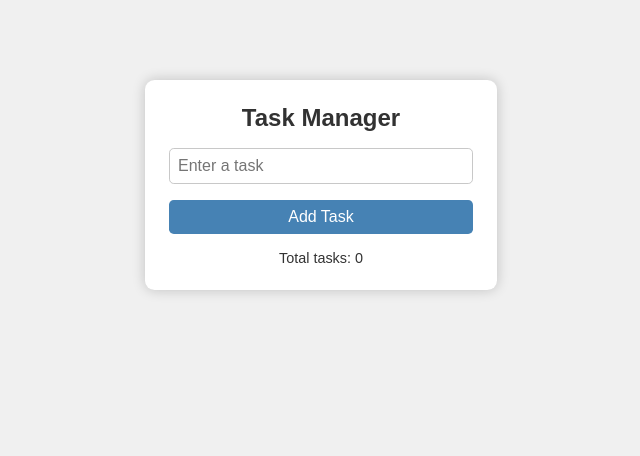
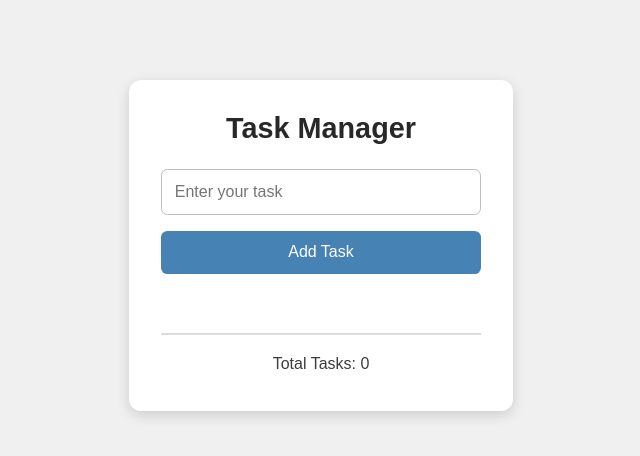
Before and after one commit to sinik0905-svg/Theprojectdump, a plain HTML site: page index.html in a window 1280 px wide. Shown: the whole page, without its empty margins (319-959 px from the left). Drawn offline with Linux system fonts and the light colour scheme.

Commit message:
Updated task manager using arrays and objects

```diff
--- a/index.html
+++ b/index.html
@@ -7,15 +7,33 @@
     <link rel="stylesheet" href="style.css">
 </head>
 <body>
+
     <div class="container">
+
         <h1>Task Manager</h1>
-        <input type="text" id="taskInput" placeholder="Enter a task">
-        <button onclick="checkTask()">Add Task</button>
+
+        <input
+            type="text"
+            id="taskInput"
+            placeholder="Enter your task"
+            autocomplete="off"
+        >
+
+        <button onclick="checkTask()">
+            Add Task
+        </button>
+
         <p id="message"></p>
+
+        <hr>
+
         <div class="info">
-            <p>Total tasks: <span id="total">0</span></p>
+            <p>Total Tasks: <span id="total">0</span></p>
         </div>
+
     </div>
-<script src="script.js"></script>
+
+    <script src="script.js"></script>
+
 </body>
 </html>
--- a/script.js
+++ b/script.js
@@ -1,17 +1,25 @@
-let totalTasks = 0;
+let tasks = [];
 
 function checkTask() {
 
-    let task = document.getElementById("taskInput").value;
+    let task = document.getElementById("taskInput").value.trim();
 
     if (task === "") {
+
         document.getElementById("message").innerHTML = "Please enter a task.";
-    } else {
-        totalTasks++;
 
-        document.getElementById("total").innerHTML = totalTasks;
-        document.getElementById("message").innerHTML = "Task Added!";
+        return;
     }
+
+    let newTask = {
+        title: task
+    };
+
+    tasks.push(newTask);
+
+    document.getElementById("total").innerHTML = tasks.length;
+
+    document.getElementById("message").innerHTML = "Task Added Successfully!";
 
     document.getElementById("taskInput").value = "";
 }
--- a/style.css
+++ b/style.css
@@ -3,57 +3,84 @@
     padding: 0;
     box-sizing: border-box;
 }
+
 body{
-    font-family: 'Arial', sans-serif;
+    font-family: Arial, sans-serif;
     background-color: rgba(240, 240, 240, 1);
     font-size: 1rem;
 }
 
 .container{
-    width: 100%;
-    max-width: 22rem;
+    width: 90%;
+    max-width: 24rem;
     margin: 5rem auto;
+    padding: 2rem;
     background-color: rgba(255, 255, 255, 1);
-    padding: 1.5rem;
-    border-radius: 0.6rem;
+    border-radius: 0.75rem;
     text-align: center;
-    box-shadow: 0 0 0.8rem rgba(0,0,0,0.2);
+    box-shadow: 0rem 0.25rem 0.8rem rgba(0, 0, 0, 0.15);
 }
 
 h1{
-    font-size: 1.5rem;
-    margin-bottom: 1rem;
-    color: rgba(50, 50, 50, 1);
+    font-size: 1.8rem;
+    color: rgba(40, 40, 40, 1);
+    margin-bottom: 1.5rem;
 }
+
 input{
     width: 100%;
-    padding: 0.5rem;
+    padding: 0.8rem;
     margin-bottom: 1rem;
-    border: 1px solid rgba(200, 200, 200, 1);
-    border-radius: 0.3rem;
+    border: 0.08rem solid rgba(190, 190, 190, 1);
+    border-radius: 0.4rem;
     font-size: 1rem;
+    outline: none;
 }
+
+input:focus{
+    border-color: rgba(70, 130, 180, 1);
+    box-shadow: 0rem 0rem 0.4rem rgba(70, 130, 180, 0.4);
+}
+
 button{
     width: 100%;
-    padding: 0.5rem;
+    padding: 0.8rem;
     background-color: rgba(70, 130, 180, 1);
     color: rgba(255, 255, 255, 1);
     border: none;
-    border-radius: 0.3rem;
+    border-radius: 0.4rem;
     font-size: 1rem;
     cursor: pointer;
+    transition: background-color 0.3s ease;
 }
+
 button:hover{
-    background-color: rgba(60, 110, 160, 1);
+    background-color: rgba(55, 105, 155, 1);
 }
+
+button:active{
+    background-color: rgba(45, 90, 140, 1);
+}
+
+hr{
+    margin: 1.2rem 0;
+    border: 0.05rem solid rgba(220, 220, 220, 1);
+}
+
 #message{
+    min-height: 1.5rem;
     margin-top: 1rem;
-    font-size: 0.9rem;
-    color: rgba(255, 0, 0, 1);
+    font-size: 0.95rem;
     font-weight: bold;
+    color: rgba(220, 20, 60, 1);
 }
+
 .info{
     margin-top: 1rem;
-    font-size: 0.9rem;
-    color: rgba(51, 51, 51, 1);
+    font-size: 1rem;
+    color: rgba(60, 60, 60, 1);
 }
+
+.info p{
+    margin: 0.4rem 0;
+}
```
